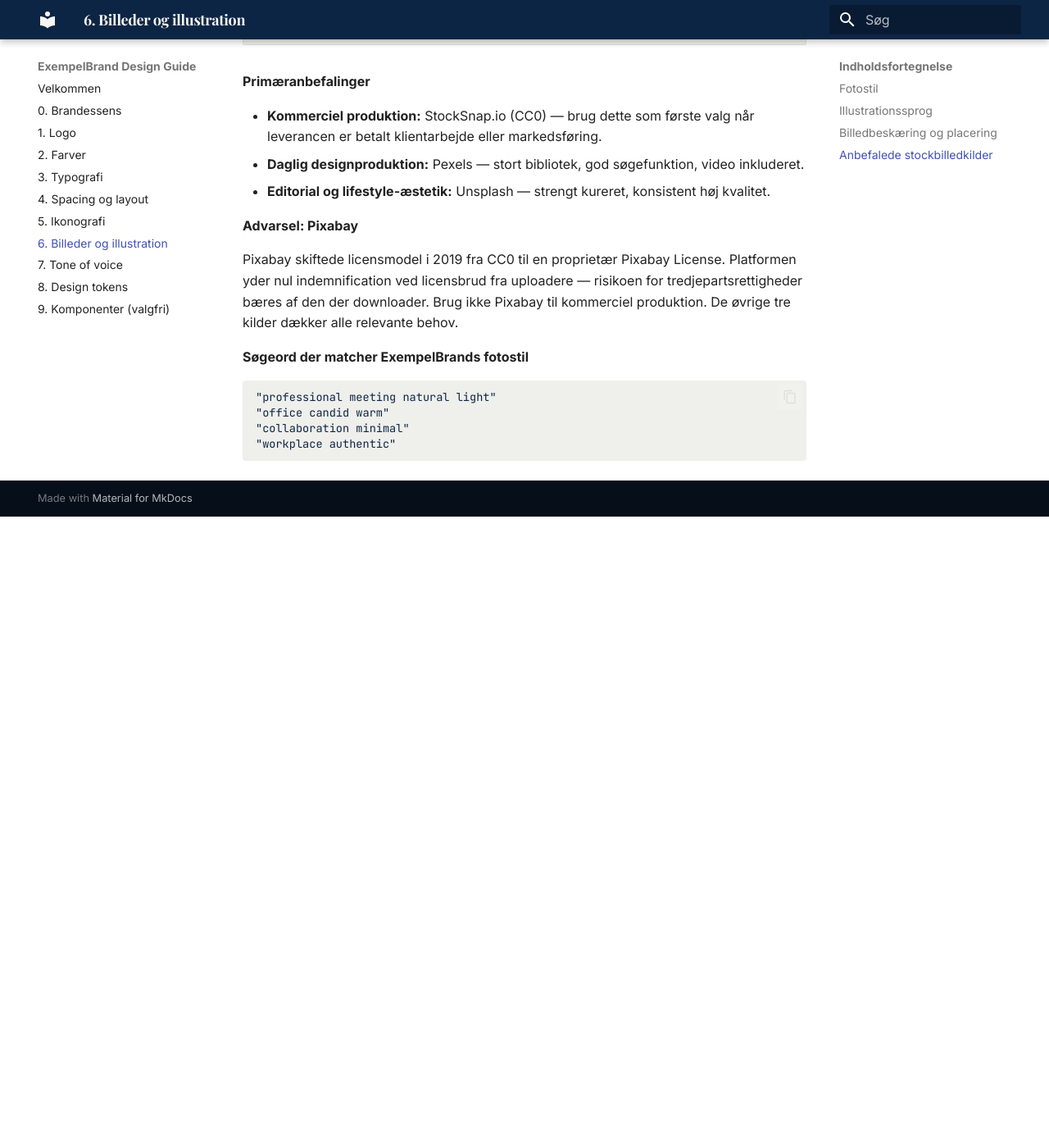
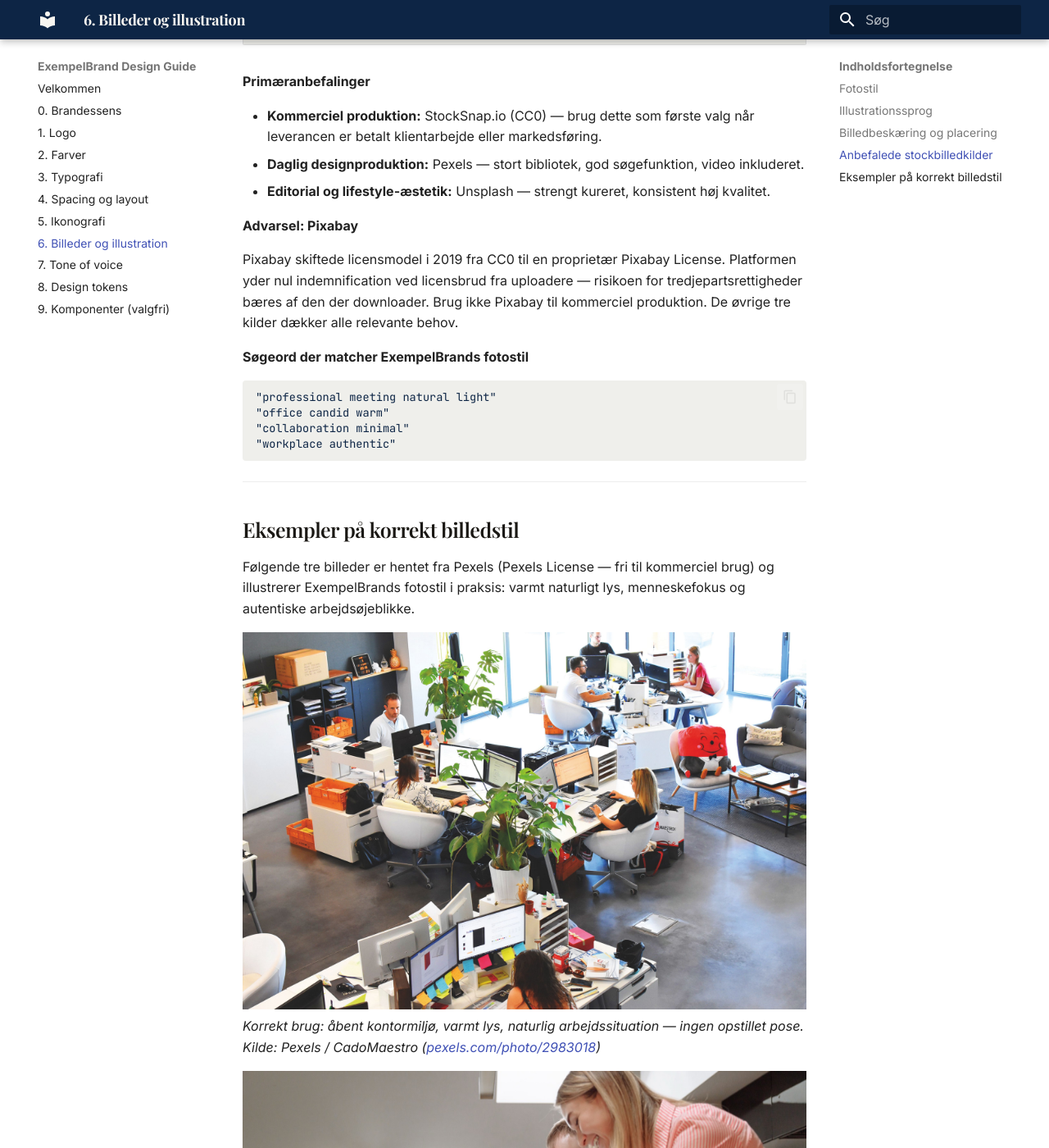
Before and after one commit to isaacmusokedk/design-guide, an MkDocs documentation site: the page built from docs/sections/06-billeder.md, in a window 1280 px wide and 1400 px high, scrolled down 4152 px. Shown: the whole window at 82% size. Built offline with MkDocs 1.6.1 and Material for MkDocs 9.7.7, drawn with Linux system fonts in a browser that asks for light colours; before the commit the page ends 4782 px from its top, so only the background shows below that; some of the changed text lies outside the part shown.

Commit message:
test: embed CC0 stock images in section 06 (temp)
Three Pexels images (warm tones, human focus, natural light) downloaded
and embedded in 06-billeder.md under a new "Eksempler på korrekt billedstil" section.

Co-Authored-By: Claude Sonnet 4.6 <noreply@anthropic.com>

````diff
--- a/docs/sections/06-billeder.md
+++ b/docs/sections/06-billeder.md
@@ -172,3 +172,18 @@ Pixabay skiftede licensmodel i 2019 fra CC0 til en proprietær Pixabay License.
 "collaboration minimal"
 "workplace authentic"
 ```
+
+---
+
+## Eksempler på korrekt billedstil
+
+Følgende tre billeder er hentet fra Pexels (Pexels License — fri til kommerciel brug) og illustrerer ExempelBrands fotostil i praksis: varmt naturligt lys, menneskefokus og autentiske arbejdsøjeblikke.
+
+![Eksempel 01 — moderne kontor med samarbejde i varme toner](../assets/images/foto-eksempel-01.jpg)
+*Korrekt brug: åbent kontormiljø, varmt lys, naturlig arbejdssituation — ingen opstillet pose. Kilde: Pexels / CadoMaestro ([pexels.com/photo/2983018](https://www.pexels.com/photo/people-working-at-an-office-2983018/))*
+
+![Eksempel 02 — team i rolig koncentration og dialog](../assets/images/foto-eksempel-02.jpg)
+*Korrekt brug: fire kollegaer i autentisk diskussion, blødt lys, menneskefokus frem for interiør. Kilde: Pexels / Thirdman ([pexels.com/photo/5582868](https://www.pexels.com/photo/a-group-of-of-people-happily-working-together-5582868/))*
+
+![Eksempel 03 — coworking med laptops, naturligt lys](../assets/images/foto-eksempel-03.jpg)
+*Korrekt brug: uformel coworking-situation, dagslys, neutral baggrund. Kilde: Pexels / Mizuno K ([pexels.com/photo/12903182](https://www.pexels.com/photo/employees-working-together-in-coworking-office-12903182/))*
````
Also changed, not shown: docs/assets/images/foto-eksempel-01.jpg (added), docs/assets/images/foto-eksempel-02.jpg (added), docs/assets/images/foto-eksempel-03.jpg (added).
